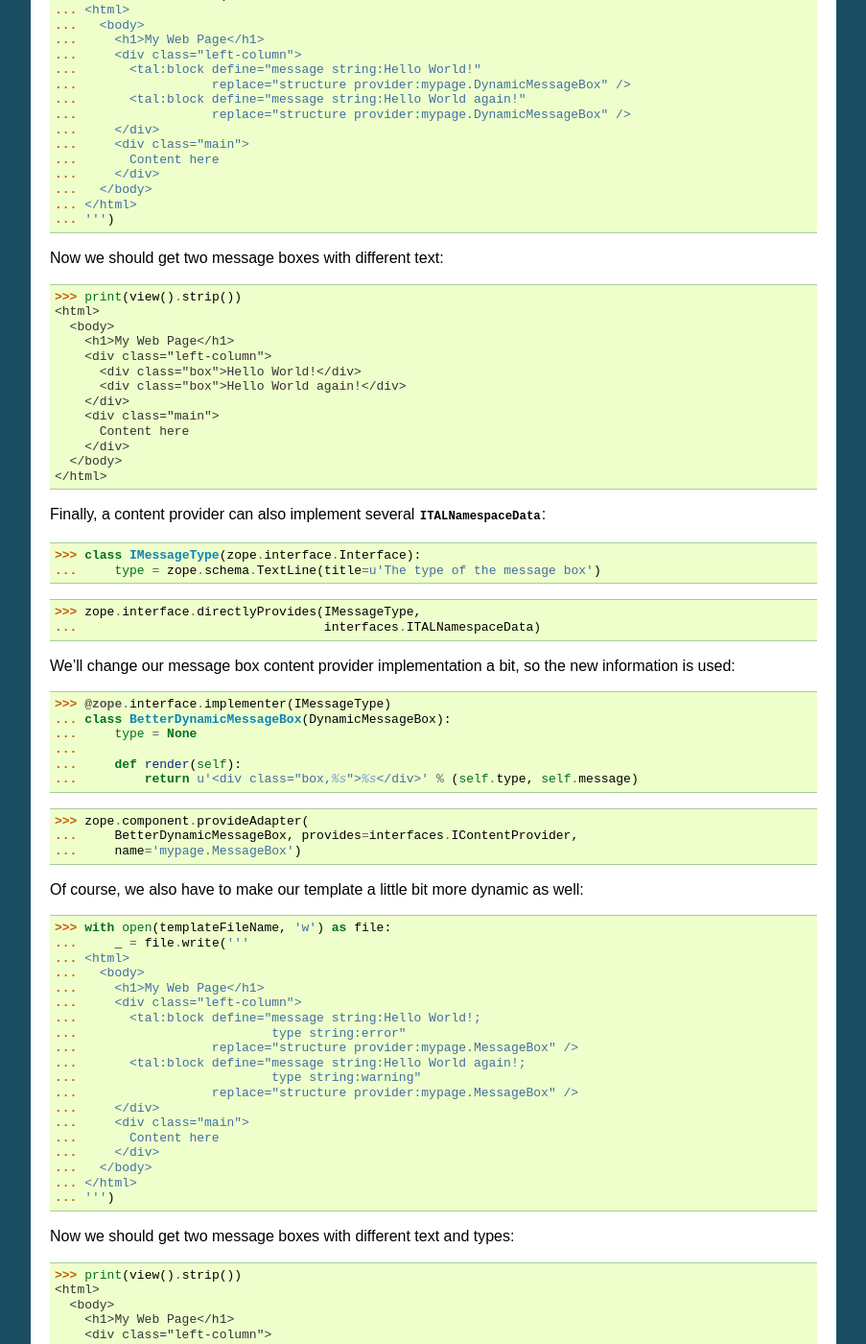
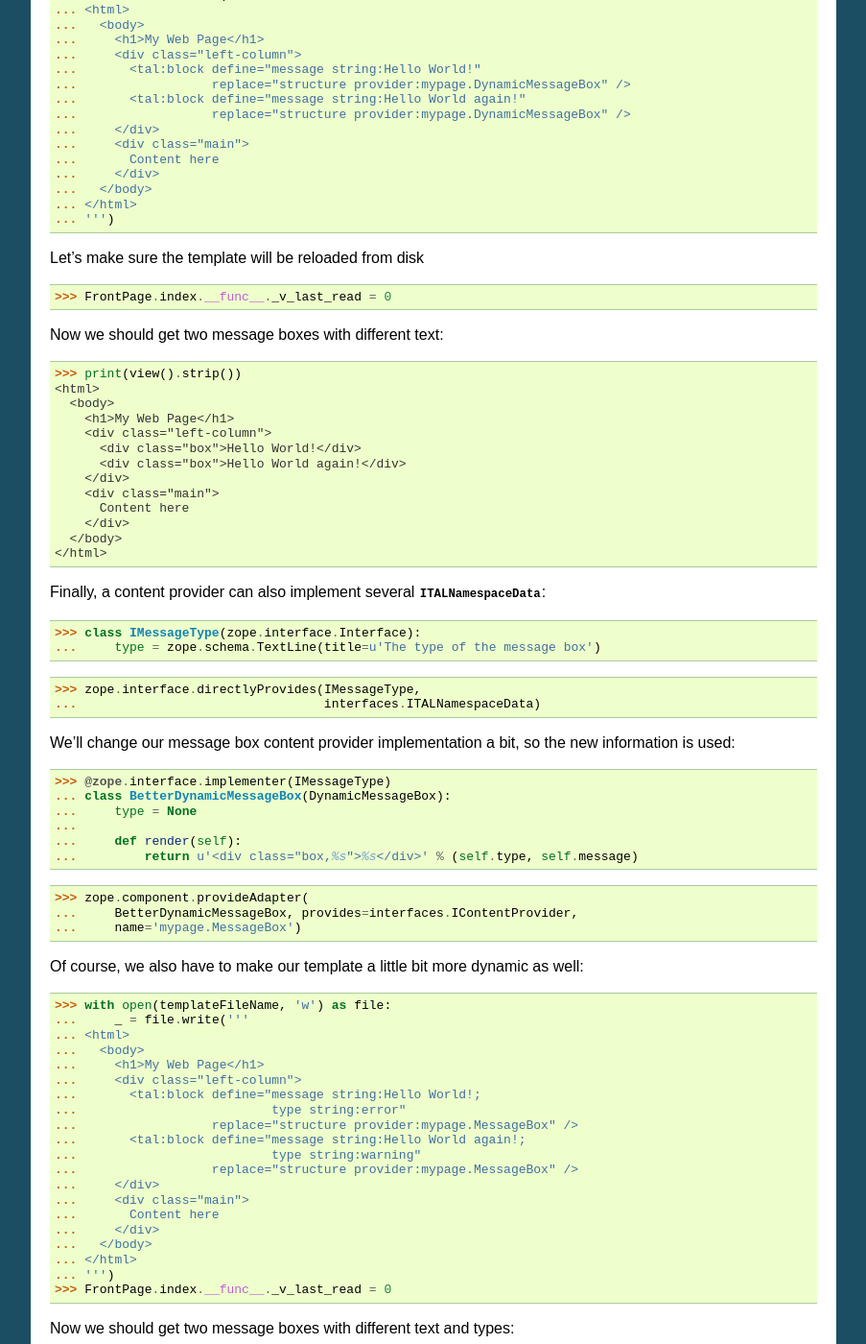
Before and after one commit to zopefoundation/zope.contentprovider, a Sphinx documentation site: the page built from docs/tales.rst, in a window 1280 px wide and 1400 px high, scrolled down 2910 px. Shown: the whole window at 96% size, without its empty margins (198-1101 px from the left). Built offline with Sphinx 7.4.7, drawn with Linux system fonts in a browser that asks for light colours.

Commit message:
Fix nondeterministic test failures in tales.rst
The test does the following:

  - write a page template to a file on disk in a temporary directory
  - create a view class with a ViewPageTemplateFile() attribute
  - rewrite the same page template file
  - expect the ViewPageTemplateFile() to notice the changed mtime and
    reload the template
  - (and it does the rewrite + expect a second time later)

This can easily fail when the writes happen fast enough that the
temporary file gets the same mtime value on disk, depending on
filesystem timestamp granularity.

To avoid the failure we can trick the ViewPageTemplateFile into thinking
that the template was never loaded so it will definitely be reloaded.

I don't particularly like this solution: it depends on the
implementation details of SimpleViewClass, ViewPageTemplateFile and
BoundPageTemplate too much.

Closes #12.

```diff
--- a/docs/tales.rst
+++ b/docs/tales.rst
@@ -199,6 +199,10 @@ We are now updating our original template to provide the message text:
   ... </html>
   ... ''')
 
+Let's make sure the template will be reloaded from disk
+
+  >>> FrontPage.index.__func__._v_last_read = 0
+
 Now we should get two message boxes with different text:
 
   >>> print(view().strip())
@@ -260,6 +264,7 @@ well:
   ...   </body>
   ... </html>
   ... ''')
+  >>> FrontPage.index.__func__._v_last_read = 0
 
 Now we should get two message boxes with different text and types:
 
```
